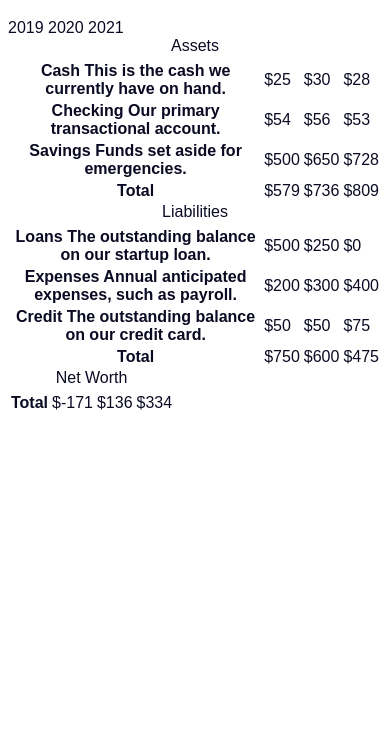
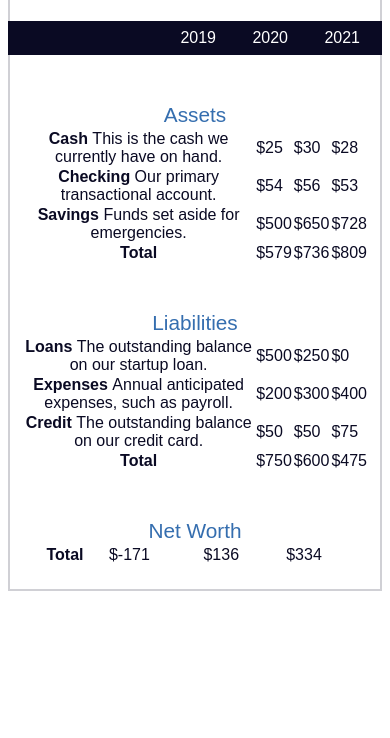
Before and after one commit to OleksandrHub/BalanceSheet, a plain HTML site: page index.html in a window 390 px wide. Shown: the part 106-844 px from the top of the page. Drawn offline with Linux system fonts and the light colour scheme.

Commit message:
feat: add CSS for Balance Sheet section and table layout
- Styled `section` with a centered layout and border.
- Added sticky header functionality for `#years`, including responsive padding and background color.
- Improved table styling:
  - Set up a consistent layout with `border-collapse` and full-width alignment.
  - Styled `caption` with a custom color and font properties.
- Adjusted global `span` font weight for consistency.
- Added padding for `.table-wrap` to ensure proper spacing.

```diff
--- a/styles.css
+++ b/styles.css
@@ -5,17 +5,17 @@ body{
     color: #0a0a23;
     font-family: sans-serif;
 }
-span[class~="sr-only"]{
-    border:0;
-    clip-path: inset(50%);
-    clip:rect(1px, 1px, 1px, 1px);
-    width: 1px;
-    height: 1px;
-    overflow: hidden;
-    white-space: nowrap;
-    position: absolute;
-    padding: 0;
-    margin: -1px;
+span[class~="sr-only"] {
+    border: 0 !important;
+    clip: rect(1px, 1px, 1px, 1px) !important;
+    clip-path: inset(50%) !important;
+    height: 1px !important;
+    width: 1px !important;
+    position: absolute !important;
+    overflow: hidden !important;
+    white-space: nowrap !important;
+    padding: 0 !important;
+    margin: -1px !important;
 }
 h1{
     max-width: 37.25rem;
@@ -33,3 +33,42 @@ h1 .flex span:first-of-type{
 h1 .flex span:last-of-type{
     font-size: 1.2em;
 }
+section{
+    max-width: 40rem;
+    margin: 0 auto;
+    border:2px solid #d0d0d5;
+}
+#years{
+    display: flex;
+    justify-content: flex-end;
+    position: sticky;
+    top: 0;
+    background-color: #0a0a23;
+    color: #fff;
+    margin:0 -2px;
+    padding:0.5rem calc(1.25rem + 2px) 0.5rem 0;
+    z-index:999;
+}
+#years span[class]{
+    font-weight: bold;
+    width: 4.5rem;
+    text-align: right;
+}
+.table-wrap{
+    padding:0 0.75rem 1.5rem 0.75rem;
+}
+span {
+    font-weight: normal !important;
+}
+table{
+    border: 0;
+    border-collapse: collapse;
+    width: 100%;
+    margin-top: 3rem;
+    position: relative;
+}
+table caption{
+    color:#356eaf;
+    font-size: 1.3em;
+    font-weight: normal;
+}
```
